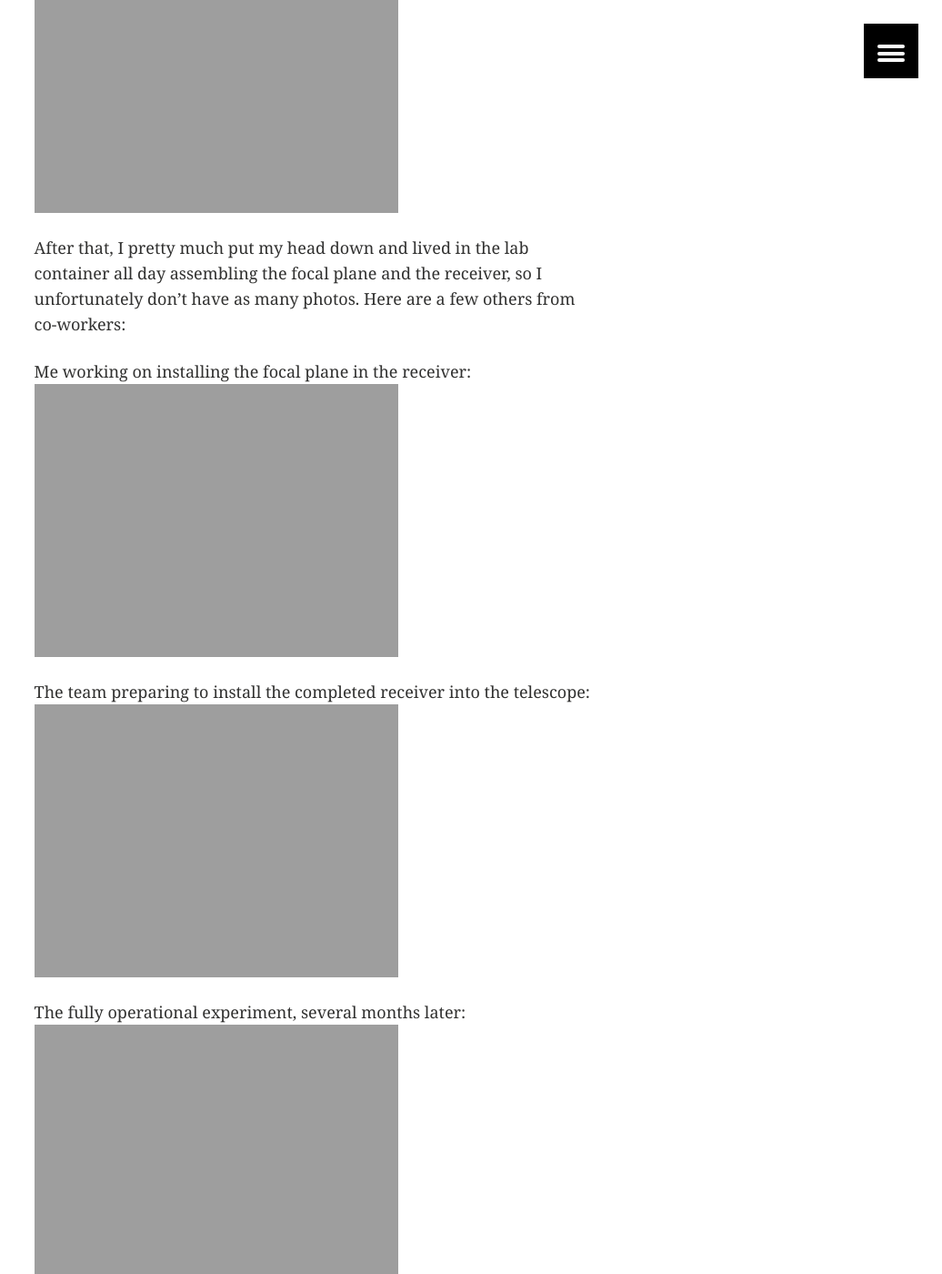
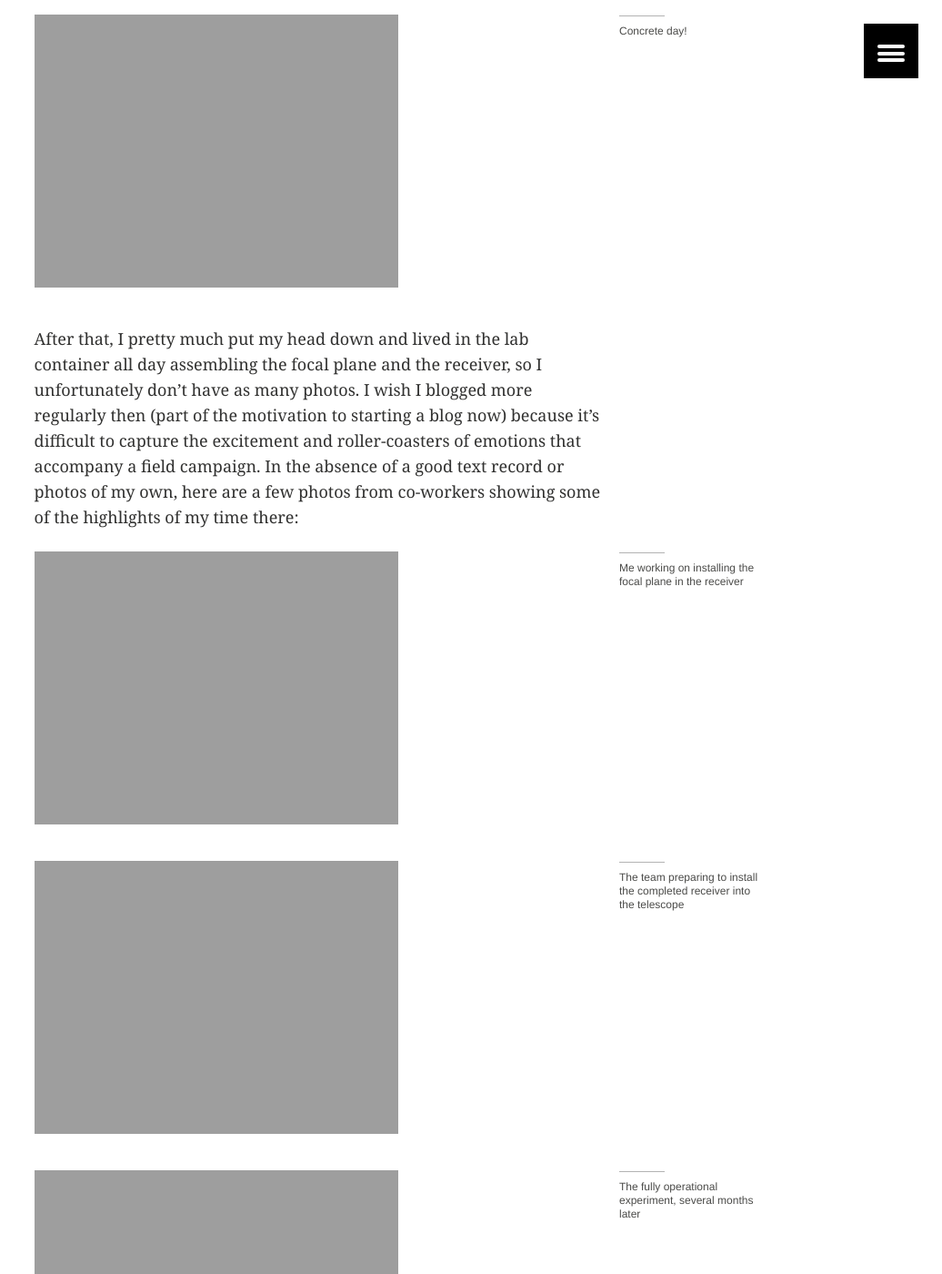
Before and after one commit to zkermish/zkermish.github.io, a Jekyll site: the page built from _posts/articles/2014-10-23-deployments-of-old.md, in a window 1280 px wide and 1400 px high, scrolled down 3183 px. Shown: the whole window at 91% size, without its empty margins (244-1280 px from the left). Built offline with Jekyll 4.4.1, drawn with Linux system fonts in a browser that asks for light colours; some of the changed text lies outside the part shown.

Commit message:
Updated original post, added a Texas post

```diff
--- a/_posts/articles/2014-10-23-deployments-of-old.md
+++ b/_posts/articles/2014-10-23-deployments-of-old.md
@@ -19,21 +19,38 @@ There are currently two sites in the world where folks like me deploy millimeter
 
 When I arrived in Chile, a concrete pad for the telescope had been built, the telescope itself was nearly assembled, and we'd just gotten power going at the site.  The list of things to achieve to go from that state to having the receiver integrated and a fully running experiment was quite long. One of my favorite photos from that deployment was this one of Mike and I after our first day on the site. We looked surprisingly happy despite the mountain of work ahead of us:
 <br>
-![Mike and I on our first day at the site]({{ site.url }}/images/pb_deploy.jpg)
+<figure>
+        <a href="{{ site.url }}/images/pb_deploy.jpg"><img src="{{ site.url }}/images/pb_deploy.jpg"></a>
+        <figcaption>Mike and I on our first day at the site</figcaption>
+</figure>
+
 
 One of the big milestones during our first few weeks there was getting concrete poured for a path between our lab container (sea containers normally used for shipping are the quickest way to get indoor workspace in a remote site...our lab container ended up being something like a double-wide sea container with an extra bit added to the top for a hoist) and the telescope. If we didn't get that done, improvising to get the relatively heavy, extremely delicate receiver to the telescope would have been interesting.
 
-![The site just before the concrete truck arrived]({{ site.url }}/images/pb_preconcrete.jpg)
-![Concrete day!]({{ site.url }}/images/pb_concreteday.jpg)
+<figure>
+	<a href="{{ site.url }}/images/pb_preconcrete.jpg"><img src="{{ site.url }}/images/pb_preconcrete.jpg"></a>
+	<figcaption>The site just before the concrete truck arrived</figcaption>
+</figure>
 
-After that, I pretty much put my head down and lived in the lab container all day assembling the focal plane and the receiver, so I unfortunately don't have as many photos.  Here are a few others from co-workers:
+<figure>
+	<a href="{{ site.url }}/images/pb_concreteday.jpg"><img src="{{ site.url }}/images/pb_concreteday.jpg"></a>
+	<figcaption>Concrete day!</figcaption>
+</figure>
+
+After that, I pretty much put my head down and lived in the lab container all day assembling the focal plane and the receiver, so I unfortunately don't have as many photos.  I wish I blogged more regularly then (part of the motivation to starting a blog now) because it's difficult to capture the excitement and roller-coasters of emotions that accompany a field campaign.  In the absence of a good text record or photos of my own, here are a few photos from co-workers showing some of the highlights of my time there:
 <br>
 
-Me working on installing the focal plane in the receiver:
-![Installing the focal plane]({{ site.url }}/images/pb_fpassem.jpg)
+<figure>
+	<a href="{{ site.url }}/images/pb_fpassem.jpg"><img src="{{ site.url }}/images/pb_fpassem.jpg"></a>
+	<figcaption>Me working on installing the focal plane in the receiver</figcaption>
+</figure>
 
-The team preparing to install the completed receiver into the telescope:
-![Preparing to lift the receiver into the telescope]({{ site.url }}/images/pb_receiverlift.jpg)
+<figure>
+	<a href="{{ site.url }}/images/pb_receiverlift.jpg"><img src="{{ site.url }}/images/pb_receiverlift.jpg"></a>
+	<figcaption>The team preparing to install the completed receiver into the telescope</figcaption>
+</figure>
 
-The fully operational experiment, several months later:
-![The finished product]({{ site.url }}/images/pb_done.jpg)
+<figure>
+	<a href="{{ site.url }}/images/pb_done.jpg"><img src="{{ site.url }}/images/pb_done.jpg"></a>
+	<figcaption>The fully operational experiment, several months later</figcaption>
+</figure>
```
Also changed, not shown: _posts/articles/2014-10-23-spider-in-texas.md (+28 -3 lines), images/spider_groupshot.jpg (added), 16 other files.
